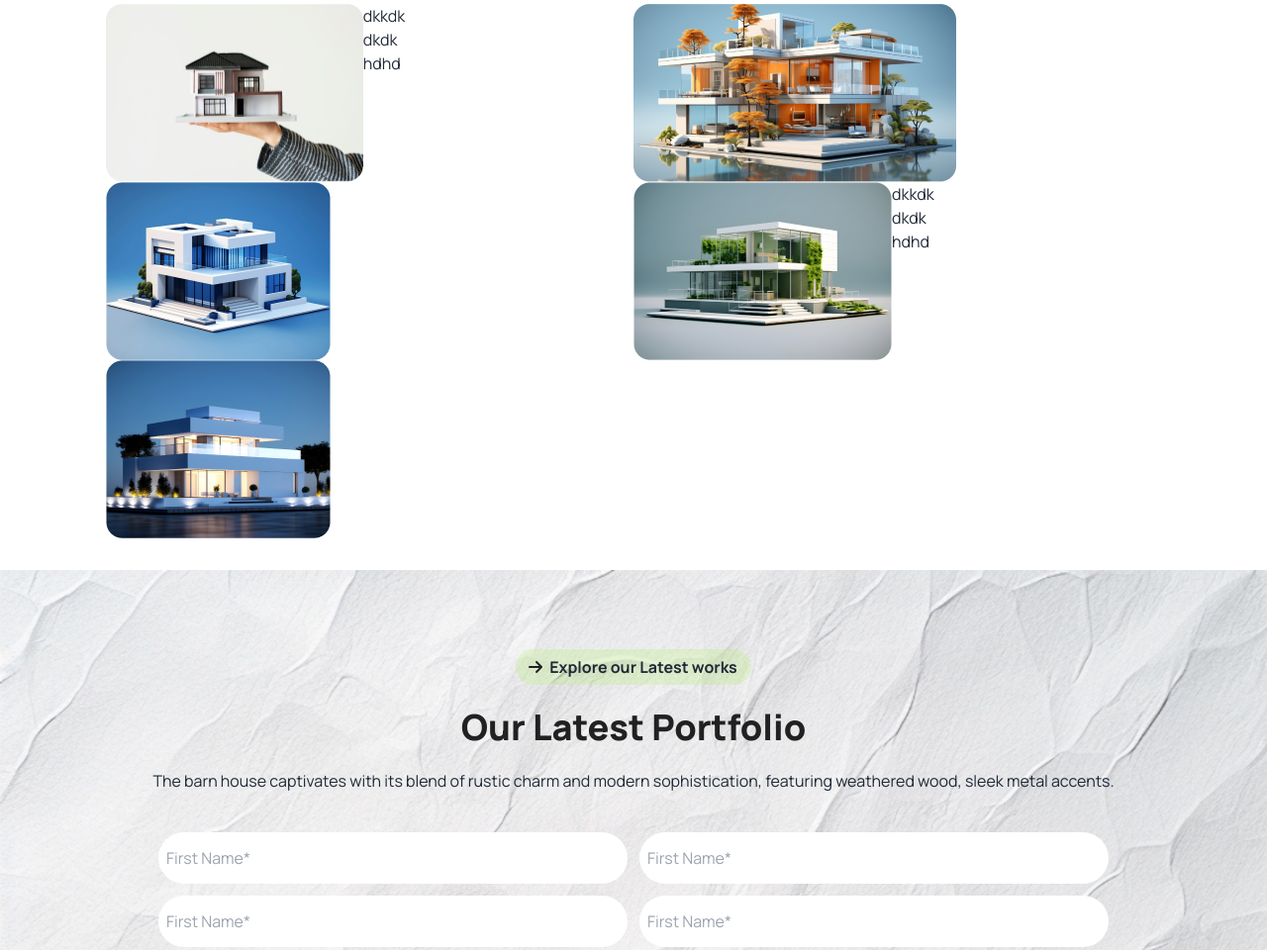
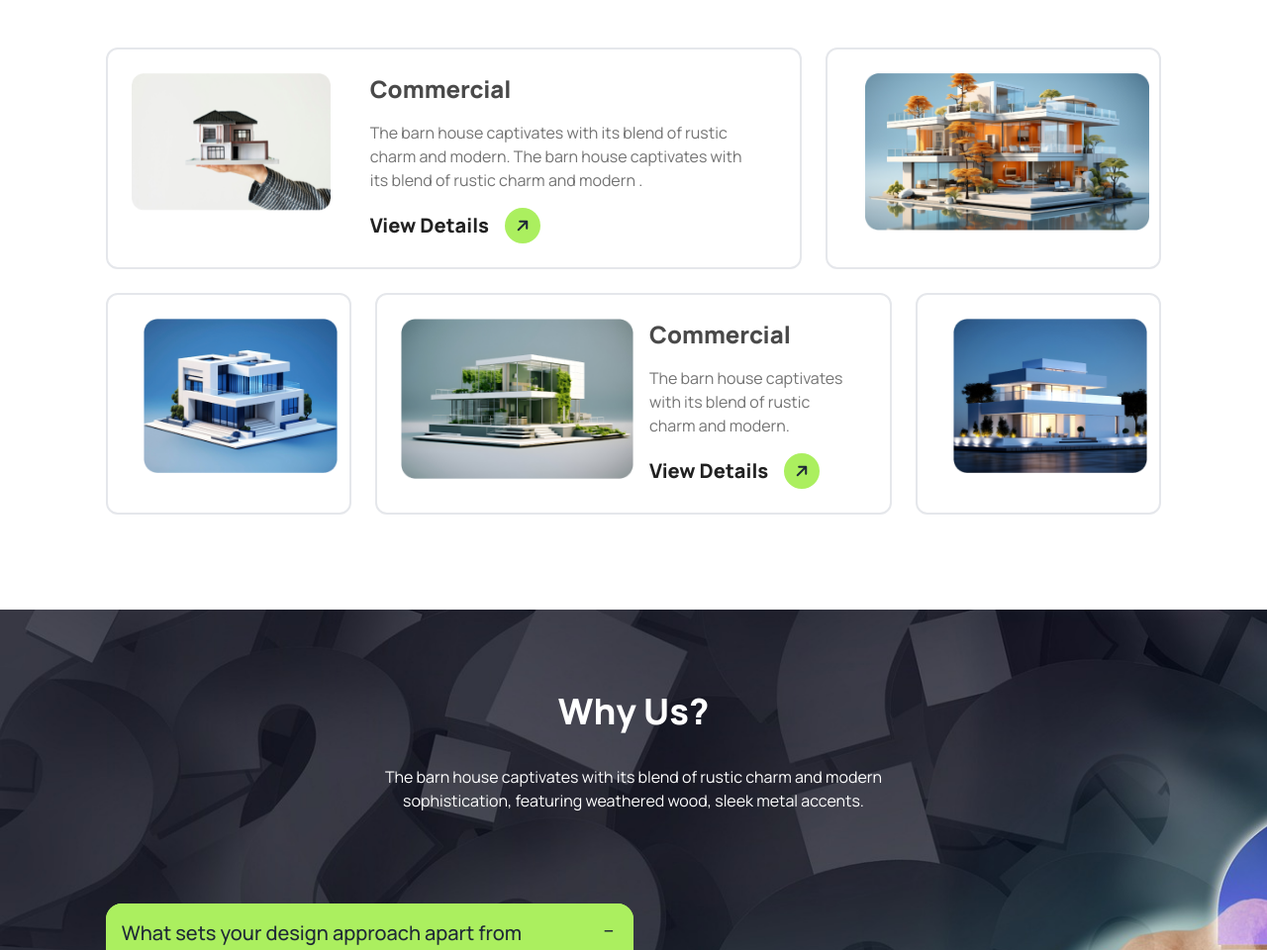
Before and after one commit to Asif-Abdullah01/Ph-Assignment-03, a plain HTML site: page index.html in a window 1280 px wide. Shown: the part 2374-3334 px from the top of the page at 99% size. Drawn offline with nearby package versions, Linux system fonts and the light colour scheme.

Commit message:
Almost done without challange responsive someting

```diff
--- a/index.html
+++ b/index.html
@@ -147,7 +147,7 @@
                 <a class="text-base font-bold">About Us</a>
               </button>
 
-              <h2 class="text-primary text-4xl font-extrabold leading-tight text-center sm:text-left">We design thoughtful,<br>liveable spaces
+              <h2 class="text-primary text-4xl font-extrabold leading-tight text-center sm:text-left">We design thoughtful, <br> liveable spaces
               </h2>
               <p class="tect-xl font-medium text-center sm:text-left">The barn house captivates with its blend of rustic charm and
                 modern sophistication, featuring weathered wood, sleek metal accents.</p>
@@ -192,8 +192,8 @@
             <a class="text-base font-bold">How we works</a>
           </button>
           <h2 class="text-primary text-4xl font-extrabold leading-tight">Our Works Process</h2>
-          <p class="text-center">The barn house captivates with its blend of rustic charm and modern
-            sophistication,<br>featuring weathered wood, sleek metal accents.</p>
+          <p class="text-center sm:w-6/12">The barn house captivates with its blend of rustic charm and modern
+            sophistication, featuring weathered wood, sleek metal accents.</p>
         </div>
 
         <div class="card-parent grid md:grid-cols-4 gap-6 mt-10 pb-20">
@@ -204,17 +204,17 @@
           </div>
           <div class="card bg-[#EFDA6E] p-6 space-y-4">
             <img class="w-1/6" src="assets/flow-chart.png" alt="">
-            <h4 class="font-extrabold text-xl">Concept</h4>
+            <h4 class="font-extrabold text-xl">Design Process</h4>
             <p class="text-[#494949] text-base">The barn house captivates with its blend of rustic charm and modern.</p>
           </div>
           <div class="card bg-[#A4DAC3] p-6 space-y-4">
             <img class="w-1/6" src="assets/vision.png" alt="">
-            <h4 class="font-extrabold text-xl">Concept</h4>
+            <h4 class="font-extrabold text-xl">Supervision</h4>
             <p class="text-[#494949] text-base">The barn house captivates with its blend of rustic charm and modern.</p>
           </div>
           <div class="card bg-[#77AAEA] p-6 space-y-4">
             <img class="w-1/6" src="assets/budget-planning.png" alt="">
-            <h4 class="font-extrabold text-xl">Concept</h4>
+            <h4 class="font-extrabold text-xl">Budget Planning</h4>
             <p class="text-[#494949] text-base">The barn house captivates with its blend of rustic charm and modern.</p>
           </div>
         </div>
@@ -231,40 +231,46 @@
             <a class="text-base font-bold">Explore our Latest works</a>
           </button>
           <h2 class="text-primary text-4xl font-extrabold leading-tight">Our Latest Portfolio</h2>
-          <p class="text-center">The barn house captivates with its blend of rustic charm and modern
+          <p class="text-center sm:w-6/12">The barn house captivates with its blend of rustic charm and modern
             sophistication, featuring weathered wood, sleek metal accents.</p>
         </div>
 
-        <div class="portfolio-main grid grid-cols-2">
+        <div class="portfolio-main grid grid-cols-1 md:grid-cols-12 md:gap-6 pt-5 pb-16">
 
-          <div class="flex">
-            <div>
+          <div class="grid grid-cols-1 md:grid-cols-6 col-span-8 border-2 rounded-xl p-6 gap-6 bg-white order-1">
+            <div class="col-span-2">
               <img src="assets/img1.png" alt="">
             </div>
-            <div>
-              <h3>dkkdk</h3>
-              <p>dkdk</p>
-              <button>hdhd</button>
+            <div class="col-span-4">
+              <h3 class="text-2xl font-extrabold text-[#494949] px-4">Commercial</h3>
+              <p class="text-left text-[#737373] text-base px-4 mt-4">The barn house captivates with its blend of rustic charm and modern. The barn house captivates with its blend of rustic charm and modern .</p>
+              <button class="flex items-center mt-4">
+                <a class="px-4 text-xl font-extrabold text-primary">View Details</a>
+                <i class="fa-solid fa-arrow-up bg-secondary px-3 py-2.5 rounded-full rotate-45"></i>
+              </button>
             </div>
           </div>
-          <div>
-            <img src="assets/img2.png" alt="">
+          <div class="col-span-6 md:col-span-4 border-2 rounded-xl p-6 bg-white order-2">
+            <img class="md:ml-3.5" src="assets/img2.png" alt="">
           </div>
-          <div>
-            <img src="assets/img3.png" alt="">
+          <div class="col-span-6 md:col-span-3 border-2 rounded-xl p-6 bg-white order-4 sm:order-3">
+            <img class="md:ml-3" src="assets/img3.png" alt="">
           </div>
-          <div class="flex">
+          <div class="grid grid-cols-1 md:grid-cols-2 col-span-6 border-2 rounded-xl p-6 bg-white order-3 sm:order-4">
             <div>
               <img src="assets/img4.png" alt="">
             </div>
             <div>
-              <h3>dkkdk</h3>
-              <p>dkdk</p>
-              <button>hdhd</button>
+              <h3 class="text-2xl font-extrabold text-[#494949] px-4">Commercial</h3>
+              <p class="text-left text-[#737373] text-base px-4 mt-4">The barn house captivates with its blend of rustic charm and modern.</p>
+              <button class="flex items-center mt-4">
+                <a class="px-4 text-xl font-extrabold text-primary">View Details</a>
+                <i class="fa-solid fa-arrow-up bg-secondary px-3 py-2.5 rounded-full rotate-45"></i>
+              </button>
             </div>
           </div>
-          <div>
-            <img src="assets/img5.png" alt="">
+          <div class="col-span-3 border-2 rounded-xl p-6 bg-white order-5">
+            <img class=" md:ml-3" src="assets/img5.png" alt="">
           </div>
         </div>
 
@@ -275,41 +281,11 @@
 
     </section>
 
-    <section class="bg-discuss_bg bg-no-repeat bg-cover py-20">
-
-      <div class="form-content flex flex-col items-center justify-center space-y-5">
-        <button class="bg-[#acef5f3c] py-1.5 px-3.5 rounded-full flex items-center gap-2">
-          <i class="fa-solid fa-arrow-up text-primary rotate-90"></i>
-          <a class="text-base font-bold">Explore our Latest works</a>
-        </button>
-        <h2 class="text-primary text-4xl font-extrabold leading-tight">Our Latest Portfolio</h2>
-        <p class="text-center sm:w-full w-5/6">The barn house captivates with its blend of rustic charm and modern sophistication, featuring weathered wood, sleek metal accents.</p>
-      </div>
-
-      <div class="form w-9/12 mx-auto grid grid-cols-2 gap-3 mt-10">
-         <input class="w-full py-3.5 px-2 rounded-full" type="text" placeholder="First Name*">
-         <input class="w-full py-3.5 px-2 rounded-full" type="text" placeholder="First Name*">
-         <input class="w-full py-3.5 px-2 rounded-full" type="text" placeholder="First Name*">
-         <input class="w-full py-3.5 px-2 rounded-full" type="text" placeholder="First Name*">
-         <textarea class="col-span-2 w-full py-3 pb-48 px-2 rounded-3xl border-none outline-none resize-none" type="text" placeholder="First Name*"></textarea>
-
-         <button class="col-span-2 px-4 py-2 bg-secondary rounded-full font-extrabold text-black">
-          <a>Send Mail</a>
-          <i class="fa-solid fa-arrow-up text-white bg-black px-3 py-2.5 rounded-full rotate-45"></i>
-        </button>
-
-      </div>
-    </section>
-
-
-
-
-
     <section class="my-wish bg-wish_bg bg-no-repeat bg-cover pb-20">
       <div class="w-10/12 mx-auto">
-            <div class="wish-content py-20">
+          <div class="wish-content flex flex-col justify-start items-center py-20">
             <h2 class="text-white text-4xl font-extrabold leading-tight text-center mb-6">Why Us?</h2>
-              <p class="mt-2 text-center text-white">The barn house captivates with its blend of rustic charm and modern
+            <p class="mt-2 text-center text-white sm:w-6/12">The barn house captivates with its blend of rustic charm and modern
               sophistication, featuring weathered wood, sleek metal accents.</p>
           </div>
           <div class="wish-parent flex justify-start items-center">
@@ -359,6 +335,32 @@
       </div>
   </section>
 
+    <section class="bg-discuss_bg bg-no-repeat bg-cover py-20">
+
+      <div class="form-content flex flex-col items-center justify-center space-y-5">
+        <button class="bg-[#acef5f3c] py-1.5 px-3.5 rounded-full flex items-center gap-2">
+          <i class="fa-solid fa-arrow-up text-primary rotate-90"></i>
+          <a class="text-base font-bold">Explore our Latest works</a>
+        </button>
+        <h2 class="text-primary text-4xl font-extrabold leading-tight text-center px-4 sm:px-0">Let's Discuss Next Project</h2>
+        <p class="text-center sm:w-6/12 px-8 sm:px-0">The barn house captivates with its blend of rustic charm and modern sophistication, featuring weathered wood, sleek metal accents.</p>
+      </div>
+
+      <div class="form w-9/12 mx-auto grid grid-cols-2 gap-3 mt-10">
+         <input class="w-full py-3.5 px-2 rounded-full" type="text" placeholder="First Name*">
+         <input class="w-full py-3.5 px-2 rounded-full" type="text" placeholder="First Name*">
+         <input class="w-full py-3.5 px-2 rounded-full" type="text" placeholder="First Name*">
+         <input class="w-full py-3.5 px-2 rounded-full" type="text" placeholder="First Name*">
+         <textarea class="col-span-2 w-full py-3 pb-48 px-2 rounded-3xl border-none outline-none resize-none" type="text" placeholder="First Name*"></textarea>
+
+         <button class="col-span-2 px-4 py-2 bg-secondary rounded-full font-extrabold text-black">
+          <a>Send Mail</a>
+          <i class="fa-solid fa-arrow-up text-white bg-black px-3 py-2.5 rounded-full rotate-45"></i>
+        </button>
+
+      </div>
+    </section>
+
 
 
 
@@ -369,8 +371,11 @@
         <i class="fa-solid fa-arrow-up bg-secondary px-3 py-2.5 rounded-full rotate-45"></i>
         <a class="text-3xl pl-1.5 font-extrabold text-white">Rinterio</a>
       </div>
-      <p class="text-center text-[#737373] w-5/6 sm:w-full ml-9 sm:ml-0">The barn house captivates with its blend of rustic charm and modern
+
+      <div class="flex flex-col justify-center items-center">
+        <p class="text-center text-[#737373] sm:w-6/12 sm:ml-0 px-20 sm:px-0">The barn house captivates with its blend of rustic charm and modern
           sophistication, featuring weathered wood, sleek metal accents.</p>
+      </div>
 
 
       <div class="pt-10 footer-nav flex flex-col sm:flex-row text-white list-none justify-center items-center gap-10 md:gap-32">
```
Lines whose indentation alone changed are shown as unchanged.
